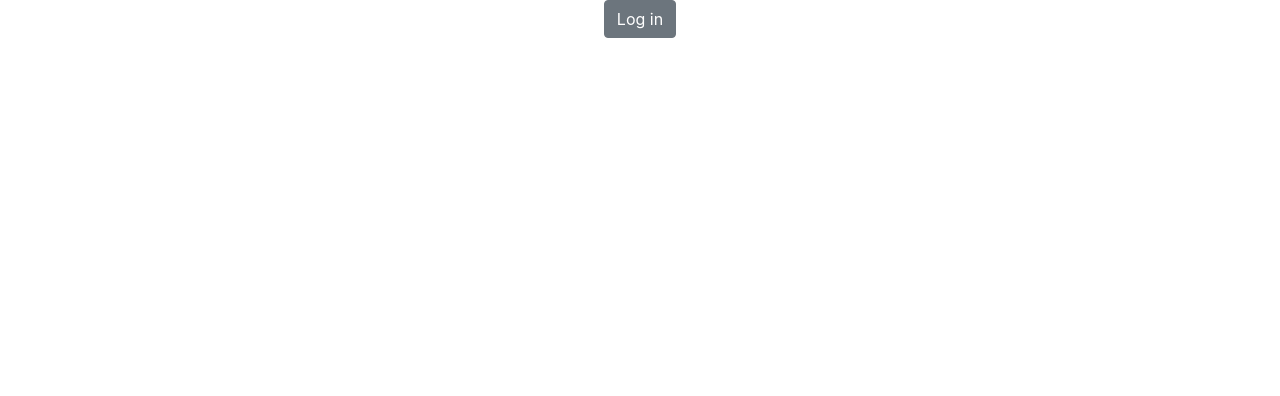
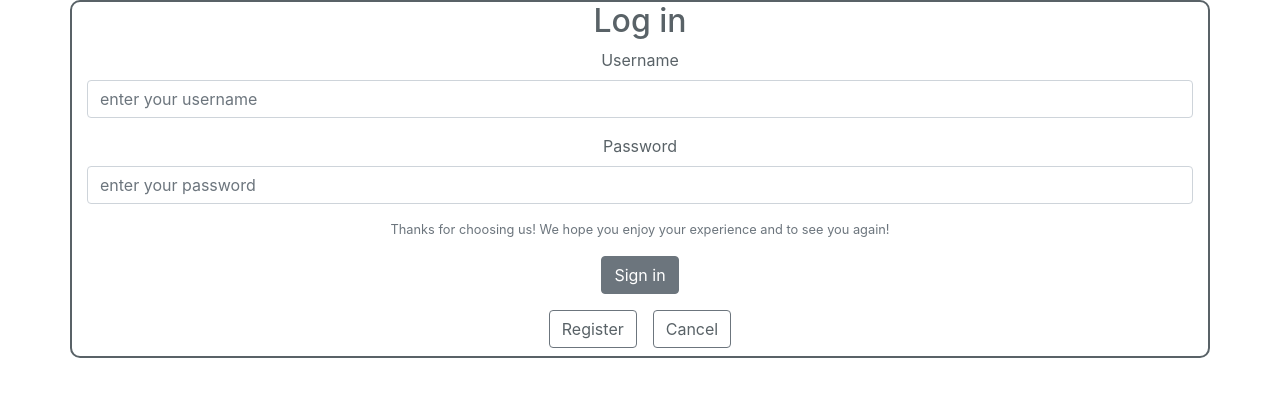
Before and after one commit to bw-med-cabinet-1/React, a React (Create React App) app in the folder med-cabinet/: page / in a window 1280 px wide. Shown: the top 396 px of the page. Built offline with nearby package versions, Linux system fonts and the light colour scheme.

Commit message:
directly routes to login

```diff
--- a/med-cabinet/src/App.js
+++ b/med-cabinet/src/App.js
@@ -1,6 +1,5 @@
 import React, { useState } from "react";
 import "./App.css";
-import Home from "./components/Home";
 import LoginForm from "./components/LoginForm";
 import RegisterForm from "./components/RegisterForm";
 import { Route, Switch } from "react-router-dom";
@@ -147,9 +146,6 @@ function App() {
       {/* <Router> */}
           <div className="App">
         <Route exact path="/">
-          <Home />
-        </Route>
-        <Route path="/login">
           <LoginForm
             values={loginFormValues}
             changeForm={changeLoginForm}
--- a/med-cabinet/src/components/Home.js
+++ /dev/null
@@ -1,11 +0,0 @@
-import React from 'react'
-import { Button, Container } from 'reactstrap'
-import { Link } from 'react-router-dom'
-
-export default function Home() {
-    return(
-        <Container>
-            <Button tag={Link} to='login'>Log in</Button>
-        </Container>
-    )
-}
```
